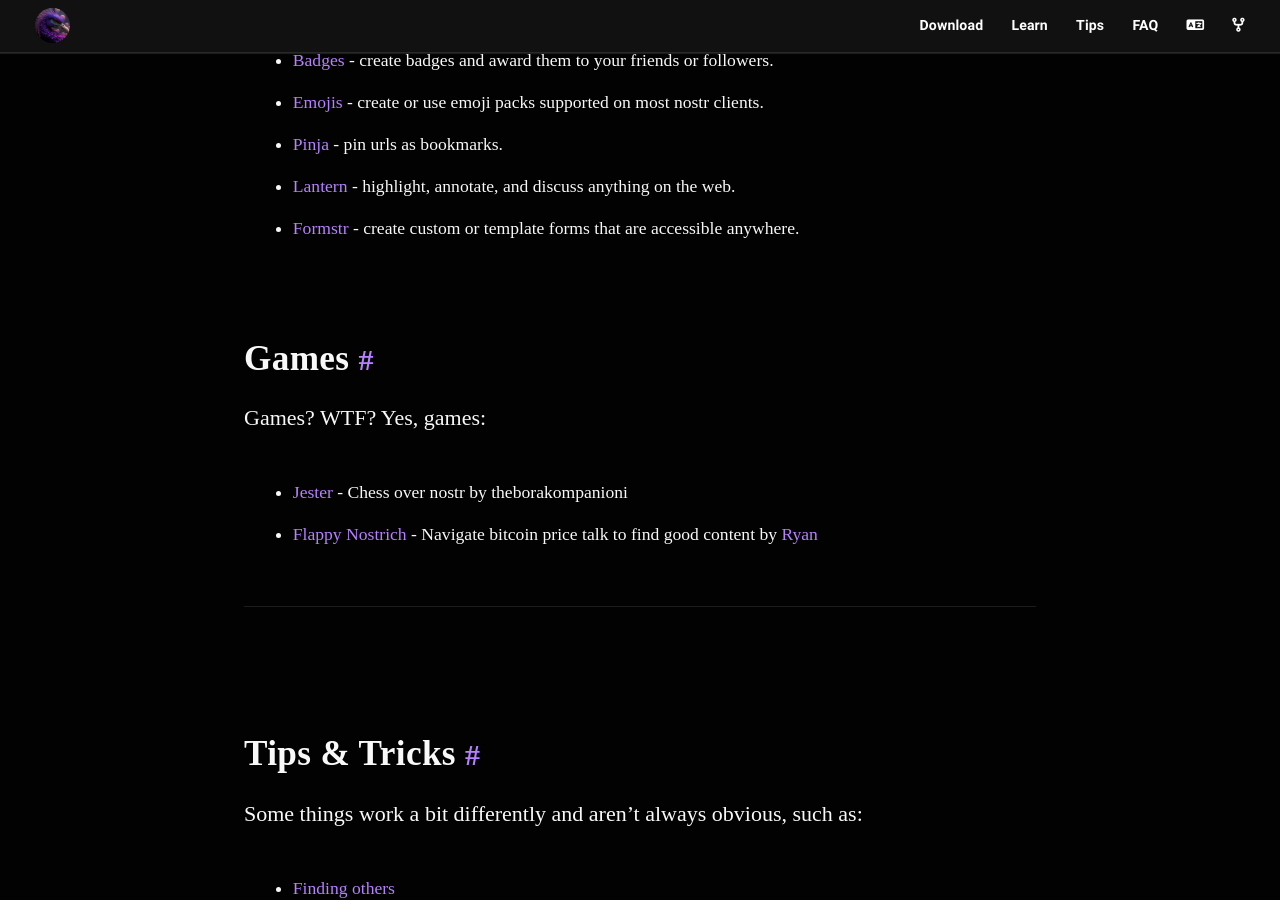
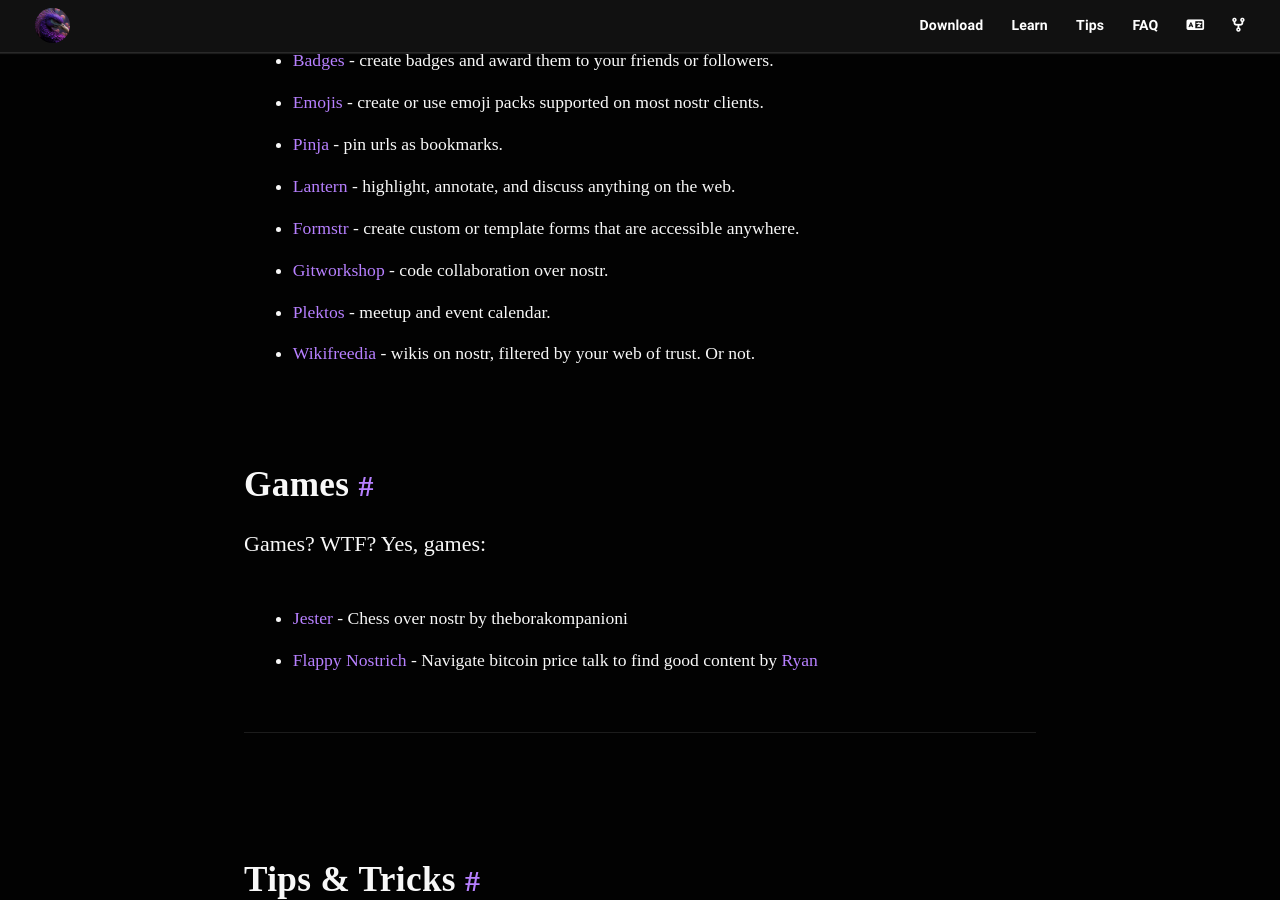
Before and after one commit to nostr-resources/nostr-resources.github.io, a Jekyll site: the page built from index.md, in a window 1280 px wide and 900 px high, scrolled down 9983 px. Built offline with Jekyll 4.4.1, drawn with Linux system fonts in a browser that asks for light colours; some web fonts are replaced; some of the changed text lies outside the part shown.

Commit message:
Updates for Sept '25 (#92)
Nice additions, one removal. Not bad :)

```diff
--- a/index.md
+++ b/index.md
@@ -304,6 +303,9 @@ nostr can do more than just social media.
 - [Pinja](https://www.pinja.in/) - pin urls as bookmarks.
 - [Lantern](https://chromewebstore.google.com/detail/lantern/jjoijlenmgefkaeiomoaelcljfibpcgh) - highlight, annotate, and discuss anything on the web.
 - [Formstr](https://formstr.app/dashboard) - create custom or template forms that are accessible anywhere.
+- [Gitworkshop](https://gitworkshop.dev/) - code collaboration over nostr.
+- [Plektos](https://plektos.app/) - meetup and event calendar.
+- [Wikifreedia](https://wikifreedia.xyz/) - wikis on nostr, filtered by your web of trust. Or not.
 
 ## Games
 
@@ -567,8 +570,11 @@ You are encouraged to report bugs and create pull requests!
 nostr protocol:
 
 - [NIPs](https://github.com/nostr-protocol/nips)
+- [Kind Registry](https://nostr-protocol.github.io/registry-of-kinds/)
 
 Check out [awesome-nostr](https://github.com/aljazceru/awesome-nostr) for links to other clients, libraries, relay implementations, and related projects to work on.
+
+[HelloNostrDocs](https://hellonostr.dev/en/) is a simple guide for getting started wtih nostr development.
 
 There is also [NostrDesign](https://nostrdesign.org/), a great resource for developers and UIX design for nostr.
 
```
Also changed, not shown: other parts of index.md (+3 -3 lines).
